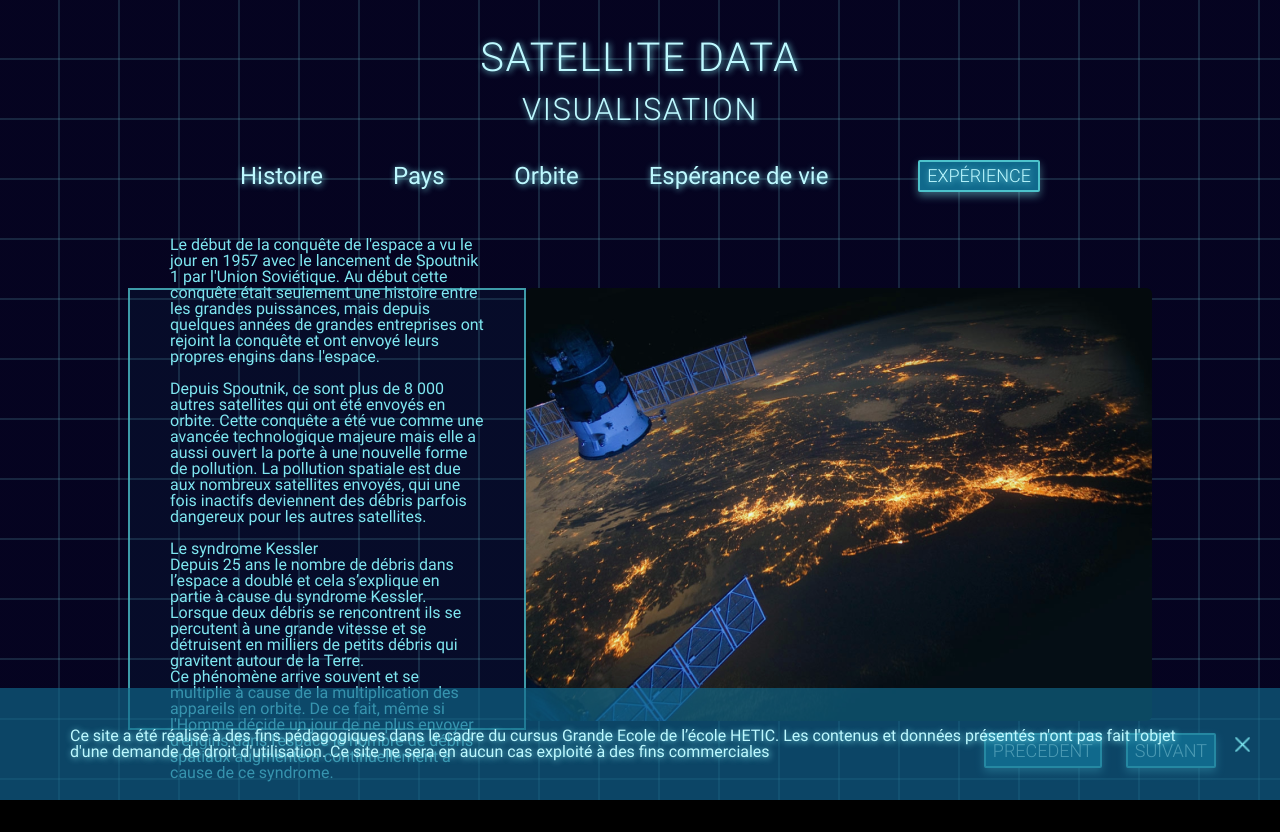
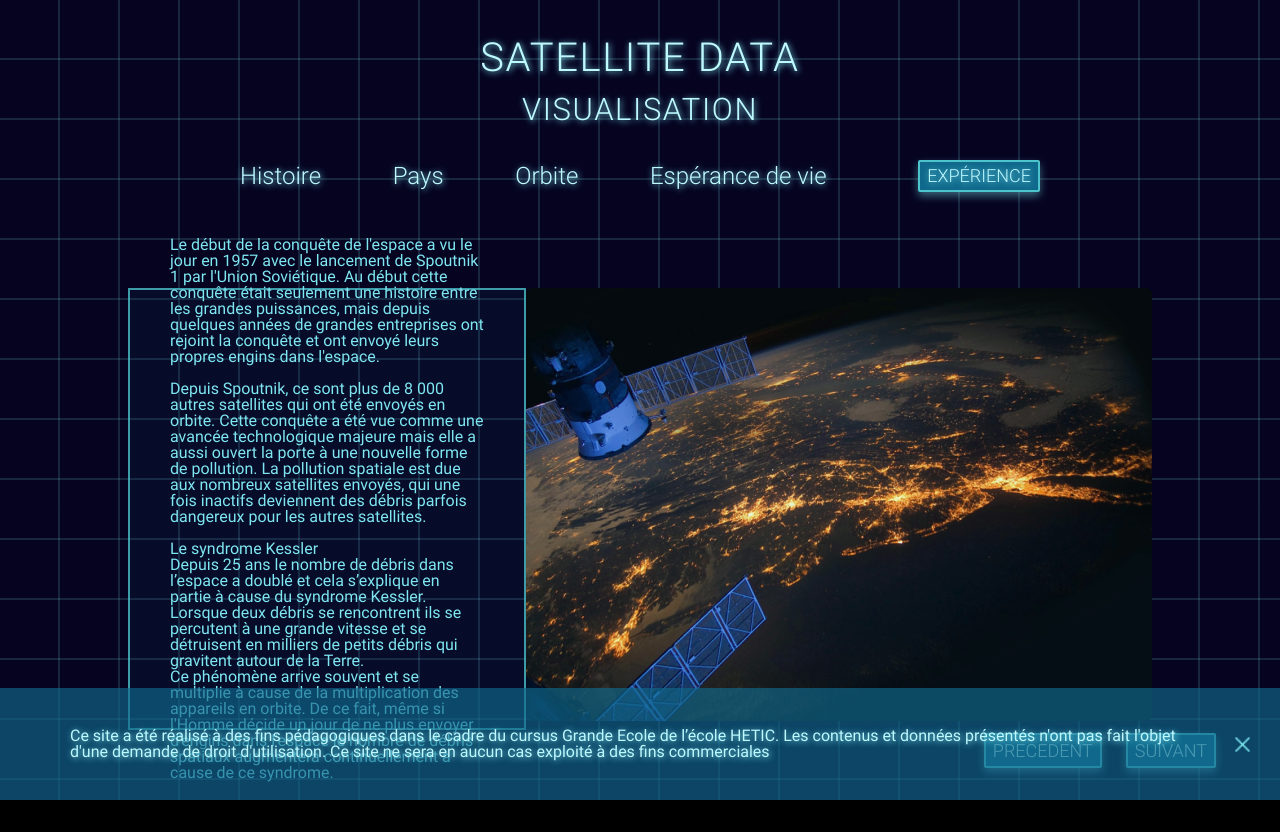
Before and after one commit to constantgillet/satellite-data-visualisation, a website built with webpack: page src/index.html in a window 1280 px wide. Built offline with nearby package versions, Linux system fonts and the light colour scheme; files whose address does not match are found by name.

Commit message:
:lipstick: recup git

```diff
--- a/src/index.js
+++ b/src/index.js
@@ -13,6 +13,7 @@ let currentElementIndex = 0
 const changeContent = (ElementIndex) => {
     satelliteContents[currentElementIndex].classList.remove('is-active')
     satelliteContents[ElementIndex].classList.add('is-active')
+
     currentElementIndex = ElementIndex
 }
 
--- a/src/style/main.scss
+++ b/src/style/main.scss
@@ -34,9 +34,10 @@ form, button, input, li, ul, a, option:hover{
 }
 
 a{
-    background :linear-gradient(to top, rgba(0, 255, 255, 0.876) 0%, rgba(0, 255, 255, 0.876)4px,transparent 5px)no-repeat;
+    background :linear-gradient(to top, rgba(0, 255, 255, 0.876) 0%, rgba(0, 255, 255, 0.876)2px,transparent 3px)no-repeat;
     background-size:0 100%;
     transition: background-size .3s;
+    font-weight: 300;
 }
 
 a:hover{
@@ -234,6 +235,7 @@ main {
 
      &.is-active{
         opacity: 1;
+        transform: translateX(540px);
         transition-property: transform;
         transition-duration: 3s;
         transition-delay: 0s;
```
